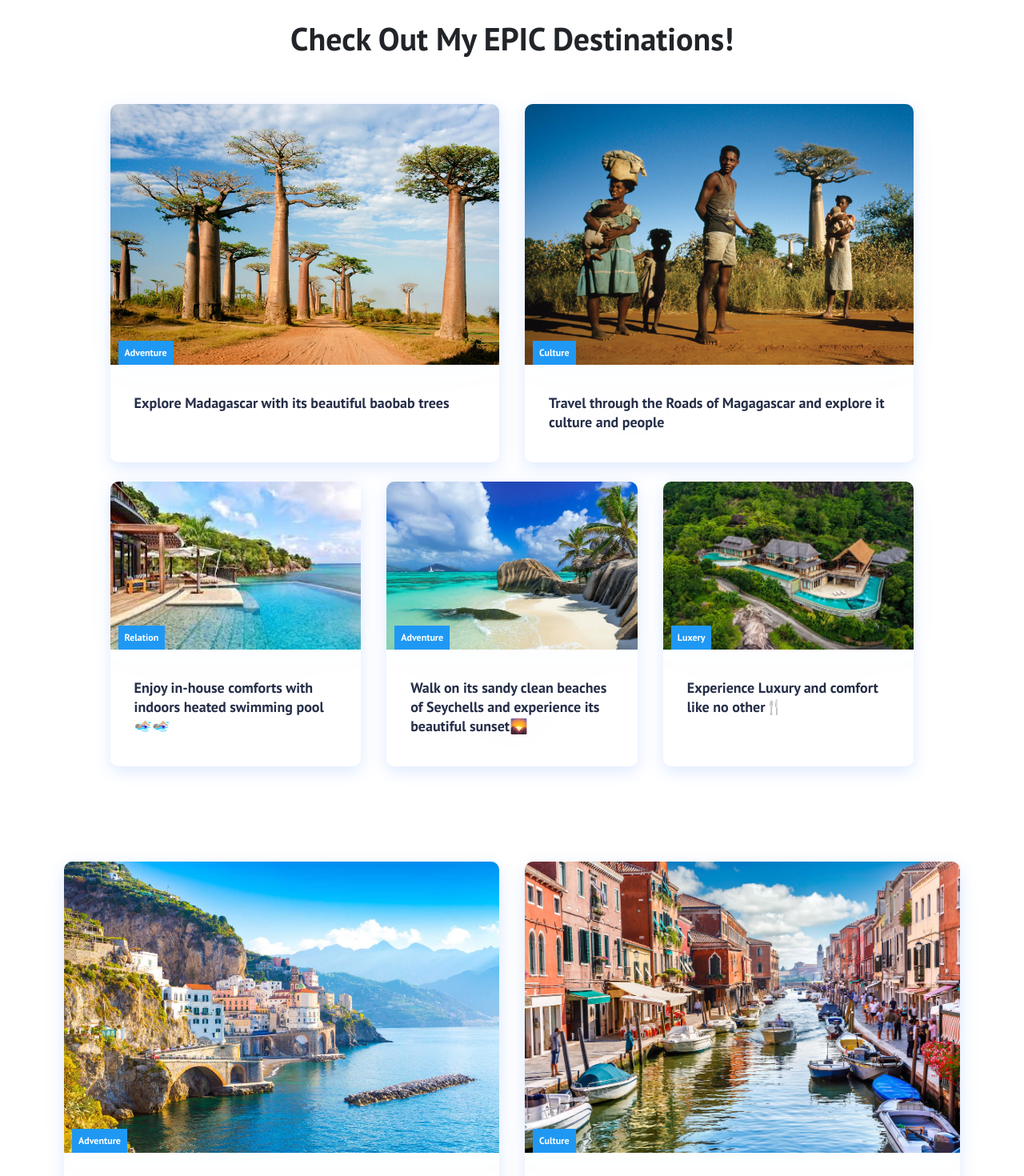
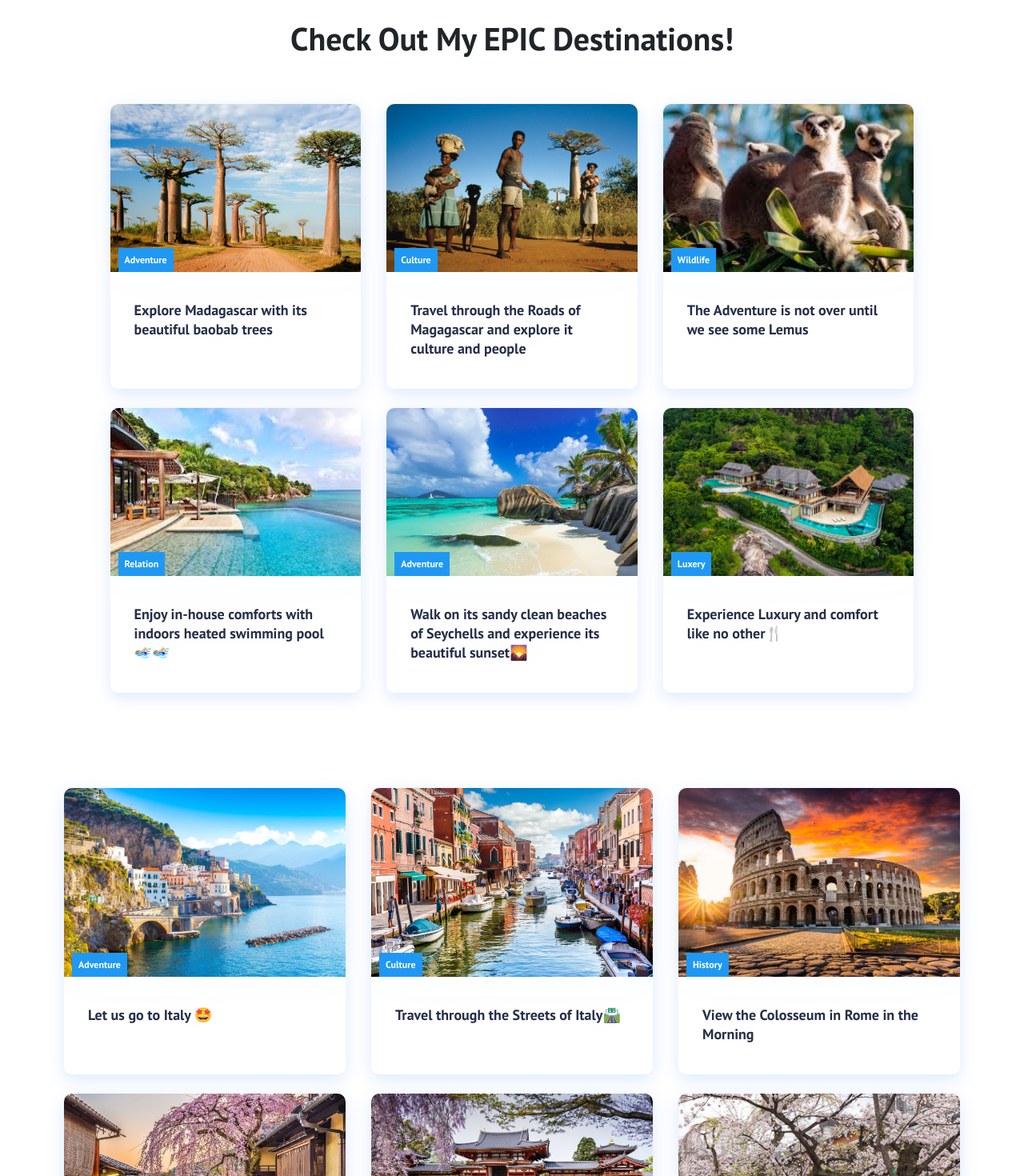
Before and after one commit to sylvia-boyani/phase2-project, a React (Create React App) app: page / in a window 1280 px wide. Shown: the part 920-2390 px from the top of the page at 80% size. Built offline with nearby package versions, Linux system fonts and the light colour scheme; a web font is replaced by a local one.

Commit message:
edit cards

```diff
--- a/src/components/Cards.js
+++ b/src/components/Cards.js
@@ -14,13 +14,19 @@ function Cards() {
               src='images/madaascar2.jpg'
               text='Explore Madagascar with its beautiful baobab trees'
               label='Adventure'
-              path='/services'
+              path='/'
             />
             <CardItem
               src='images/madapeople.jpg'
               text='Travel through the Roads of Magagascar and explore it culture and people'
               label='Culture'
-              path='/services'
+              path='/'
+            />
+            <CardItem
+              src='images/lemus.jpeg'
+              text='The Adventure is not over  until we see some Lemus'
+              label='Wildlife'
+              path='/'
             />
           </ul>
           <ul className='cards__items'>
@@ -28,19 +34,19 @@ function Cards() {
               src='images/seychells1.jpeg'
               text='Enjoy in-house comforts with indoors heated swimming pool🏊🏼‍♀️🏊🏼‍♀️'
               label='Relation'
-              path='/services'
+              path='/'
             />
             <CardItem
               src='images/seychels2.jpg'
               text='Walk on its sandy clean beaches of Seychells and experience its beautiful sunset🌄'
               label='Adventure'
-              path='/products'
+              path='/'
             />
             <CardItem
               src='images/sychells3.jpeg'
               text='Experience Luxury and comfort like no other🍴'
               label='Luxery'
-              path='/sign-up'
+              path='/'
             />
 
 
@@ -55,13 +61,20 @@ function Cards() {
               src='images/italy2.jpeg'
               text='Let us go to Italy 🤩'
               label='Adventure'
-              path='/services'
+              path='/'
             />
             <CardItem
               src='images/Itlay4.jpg'
               text='Travel through the Streets of Italy🛣️'
               label='Culture'
-              path='/services'
+              path='/'
+            />
+
+<CardItem
+              src='images/italy7.jpg'
+              text='View the Colosseum in Rome in the Morning'
+              label='History'
+              path='/'
             />
           </ul>
           <ul className='cards__items'>
@@ -69,31 +82,29 @@ function Cards() {
               src='images/japan1.jpg'
               text='Japan here we come!!🥳🥳'
               label='Relation'
-              path='/services'
+              path='/'
             />
             <CardItem
               src='images/japan2.jpg'
               text='Visit the most beautiful places of japan🥰🥰🥰'
               label='Adventure'
-              path='/products'
+              path='/'
             />
             <CardItem
               src='images/japan3.jpg'
               text='Experience the nature and japans beautiful trees'
               label='Luxery'
-              path='/sign-up'
+              path='/'
             />
           </ul>
         </div>
       </div>
-      <div className='services' id='services'>
-      <video src='/videos/videoS.mp4' autoPlay loop muted />
+
       <div className='contact' id='contact'>
         <h1>CONTACT ME</h1>
-      <p className='footer-subscription-text'>
-          You can write me an email any time.
-        </p>
-        </div>
+          <p className='footer-subscription-text'>
+              You can write me an email any time.
+          </p>
         <div className='input-areas'>
           <form>
             <input
@@ -111,9 +122,8 @@ function Cards() {
             <Button buttonStyle='btn--outline'>Submit</Button>
           </form>
         </div>
-
+       </div>
       </div>
-    </div>
   );
 }
 
--- a/src/components/pages/Products.js
+++ b/src/components/pages/Products.js
@@ -1,6 +1,31 @@
 import React from 'react';
 import '../../App.css';
+import { Button } from '../Button';
 
 export default function Products() {
-  return <h1 className='products'>PRODUCTS</h1>;
+  return <h1 className='products'>
+  <div className='contact' id='contact'>
+        <h1>CONTACT ME</h1>
+          <p className='footer-subscription-text'>
+              You can write me an email any time.
+          </p>
+        <div className='input-areas'>
+          <form>
+            <input
+              className='footer-input'
+              name='email'
+              type='email'
+              placeholder='Your Email'
+            />
+             <input
+              className='footer-input'
+              name='name'
+              type='text'
+              placeholder='Your Name Please?'
+            />
+            <Button buttonStyle='btn--outline'>Submit</Button>
+          </form>
+        </div>
+       </div>
+  </h1>;
 }
--- a/src/components/pages/Services.js
+++ b/src/components/pages/Services.js
@@ -4,9 +4,9 @@ import '../../App.css';
 export default function Services() {
   return <h1 className='services'>
      <video src='/videos/videoS.mp4' autoPlay loop muted />
-    SERVICES
+    {/* SERVICES */}
     <h1>SERVICES</h1>
-    <div>
+    <div className='services' id='services'>
       <p className='footer-subscription-text'>
           <h4>- Free Food. I'll cater for food through the whole trip.</h4>
           <h4>- Taste any foreign Cuisines of interest!</h4>
```
Also changed, not shown: public/images/italy7.jpg (added), public/images/lemus.jpeg (added).
